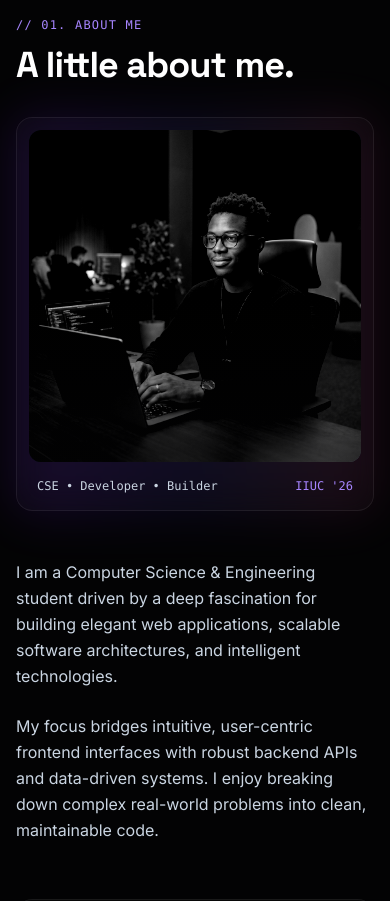
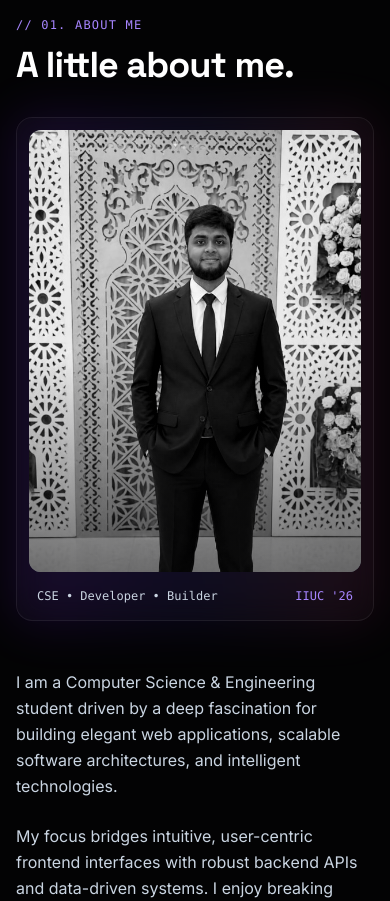
Before and after one commit to Ridwanulkarim/portfolio, a React (Vite) app: page / in a window 390 px wide. Shown: the part 1320-2221 px from the top of the page. Built offline with nearby package versions, Linux system fonts and the light colour scheme.

Commit message:
Update profile avatar with authentic photo of Ridwan

```diff
--- a/src/components/About.jsx
+++ b/src/components/About.jsx
@@ -1,6 +1,6 @@
 import React from 'react';
 import { motion } from 'framer-motion';
-import { SectionHeading } from './ui/SectionHeading';
+import SectionHeading from './ui/SectionHeading';
 import GlassCard from './ui/GlassCard';
 import { personalData } from '../data/portfolioData';
 
@@ -33,14 +33,14 @@ export default function About() {
               <div className="absolute -inset-1 bg-gradient-to-r from-violet-600/30 via-indigo-600/20 to-pink-500/20 rounded-3xl blur-xl opacity-50 group-hover:opacity-100 transition duration-700" />
 
               <div className="relative rounded-2xl overflow-hidden glass-panel p-3 border border-white/10 bg-[#08080c]">
-                <div className="relative aspect-square rounded-xl overflow-hidden bg-slate-900">
+                <div className="relative aspect-[3/4] sm:aspect-square rounded-xl overflow-hidden bg-slate-900">
                   <img
                     src={personalData.profileImage}
                     alt={personalData.fullName}
-                    className="w-full h-full object-cover filter grayscale contrast-125 group-hover:grayscale-0 group-hover:scale-105 transition-all duration-700 ease-out"
+                    className="w-full h-full object-cover object-top filter grayscale contrast-110 group-hover:grayscale-0 group-hover:scale-105 transition-all duration-700 ease-out"
                   />
                   {/* Subtle Gradient Overlay */}
-                  <div className="absolute inset-0 bg-gradient-to-t from-[#030304] via-transparent to-transparent opacity-60" />
+                  <div className="absolute inset-0 bg-gradient-to-t from-[#030304] via-transparent to-transparent opacity-50" />
                 </div>
 
                 {/* Profile Micro Metadata Badge */}
```
Also changed, not shown: src/assets/images/ridwan_avatar.jpg.
